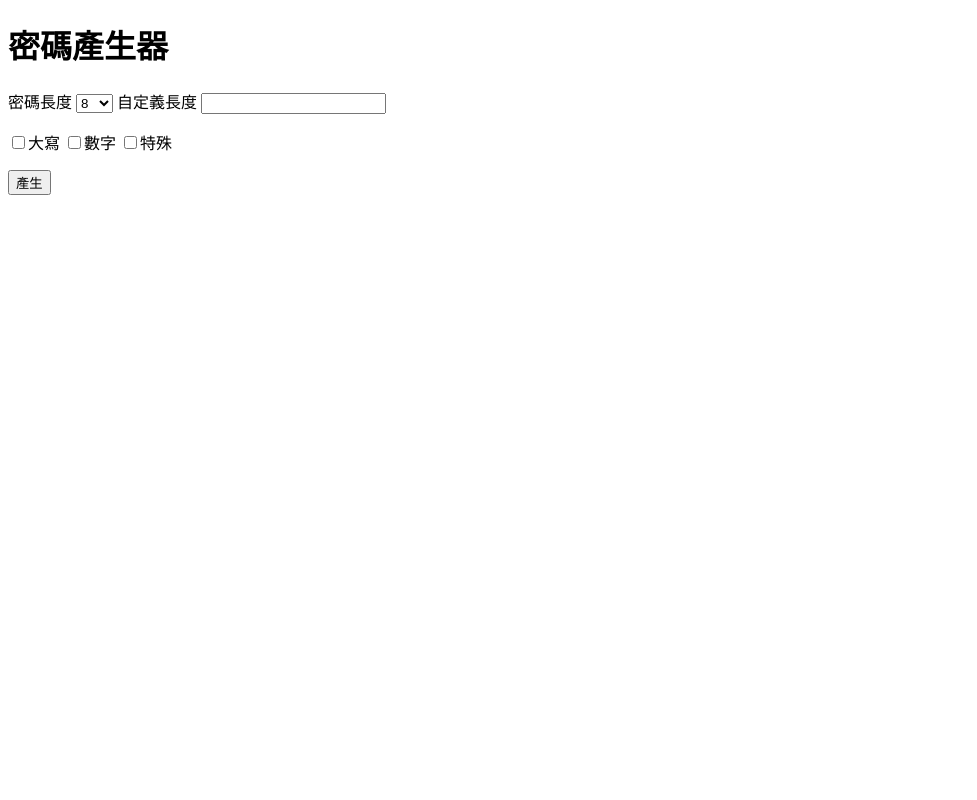
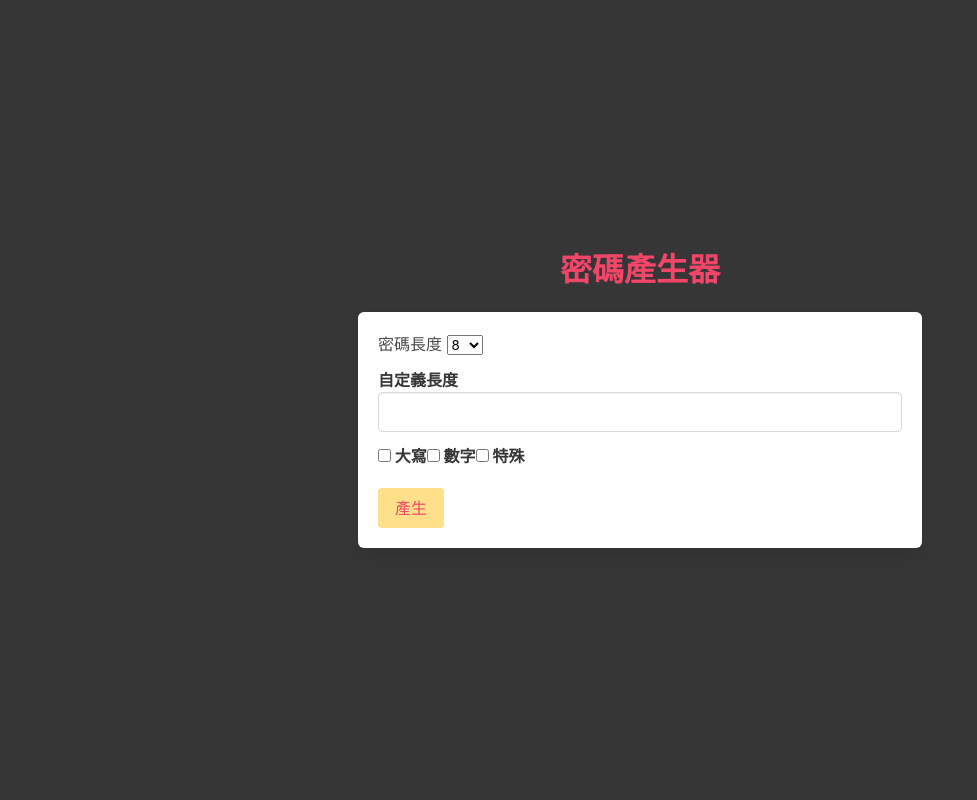
Before and after one commit to alexzalox/django-password, a Django app: template generator/templates/index.html in a window 1280 px wide. Shown: the whole page, without its empty margins (0-977 px from the left). Run offline with Django 3.2, Linux system fonts and the light colour scheme; the template is opened without the code that fills it, so the values that code supplies are empty.

Commit message:
bluma用法

```diff
--- a/generator/templates/index.html
+++ b/generator/templates/index.html
@@ -5,12 +5,24 @@
     <meta charset="UTF-8">
     <meta http-equiv="X-UA-Compatible" content="IE=edge">
     <meta name="viewport" content="width=device-width, initial-scale=1.0">
+    <link rel="stylesheet" href="https://cdn.jsdelivr.net/npm/bulma@0.9.4/css/bulma.min.css">
     <title>密碼產生器</title>
 </head>
 
 <body>
-    <h1>密碼產生器</h1>
-    <form action="{% url 'password' %}">
+    <div class="hero is-fullheight is-dark">
+        <div class="hero-body">
+            <div class="container">
+                <div class="columns is-centered">
+                    <div class="column is-4 has-text-centered ">
+                        <p class="title has-text-danger">密碼產生器</h1>
+                    </div>
+                </div>
+
+                <div class="columns is-centered">
+                    <div class="column is-6">
+                        <form action="{% url 'password' %}" class="box">
+                            <div class="field">
                                 <label for="length">密碼長度</label>
                                 <select name="length" id="length">
                                     <option value="6">6</option>
@@ -19,15 +31,36 @@
                                     <option value="9">9</option>
                                     <option value="10">10</option>
                                 </select>
-        <label for="input-length">自定義長度</label>
-        <input type="number" name="input-length" id="input-length">
-        <p>
-            <input type="checkbox" name="uppercase" id="uppercase">大寫
-            <input type="checkbox" name="numbers" id="numbers">數字
-            <input type="checkbox" name="special" id="special">特殊
-        </p>
-        <input type="submit" value="產生">
+                            </div>
+                            <div class="field">
+                                <label for="input-length" class="label">自定義長度
+                                    <input type="number" name="input-length" class="input" id="input-length">
+                                </label>
+                            </div>
+                            <div class="field is-horizontal">
+                                <label for="" class="label">
+                                    <input type="checkbox" name="uppercase" id="uppercase">
+                                    大寫</label>
+                                <label for="" class="label">
+                                    <input type="checkbox" name="numbers" id="numbers">
+                                    數字</label>
+                                <label for="" class="label">
+                                    <input type="checkbox" name="special" id="special">
+                                    特殊
+                                </label>
+                            </div>
+                            <input type="submit" class="button is-warning has-text-danger" value="產生">
                         </form>
+
+                    </div>
+
+
+
+                </div>
+
+            </div>
+        </div>
+    </div>
 </body>
 
 </html>
```
Lines whose indentation alone changed are shown as unchanged.
